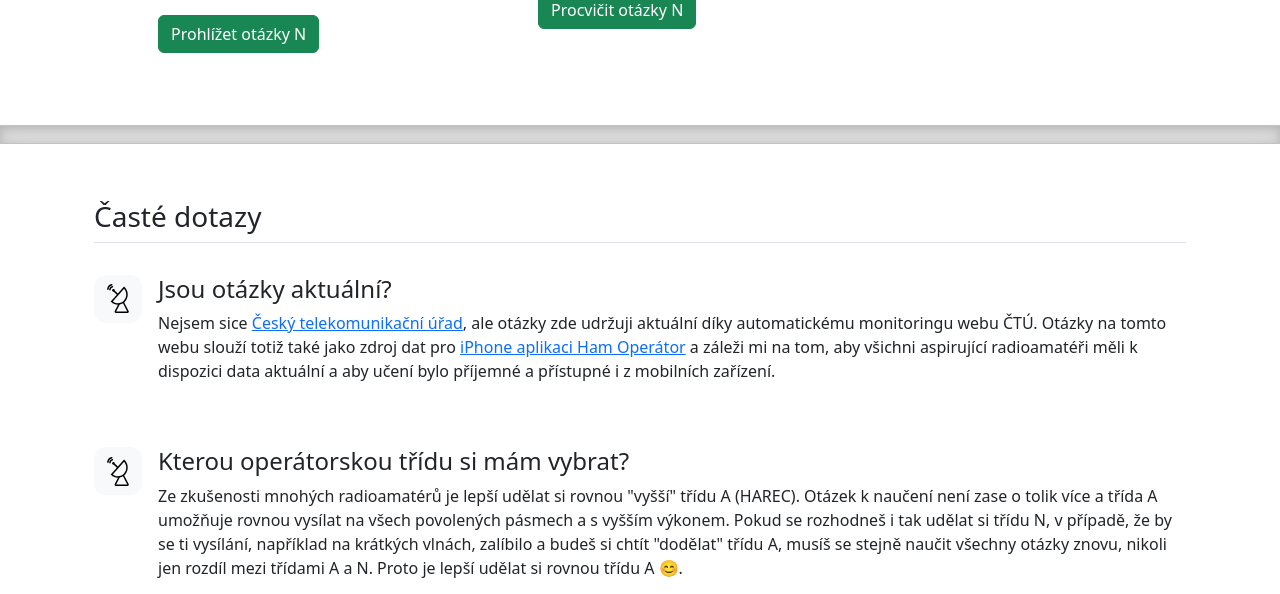
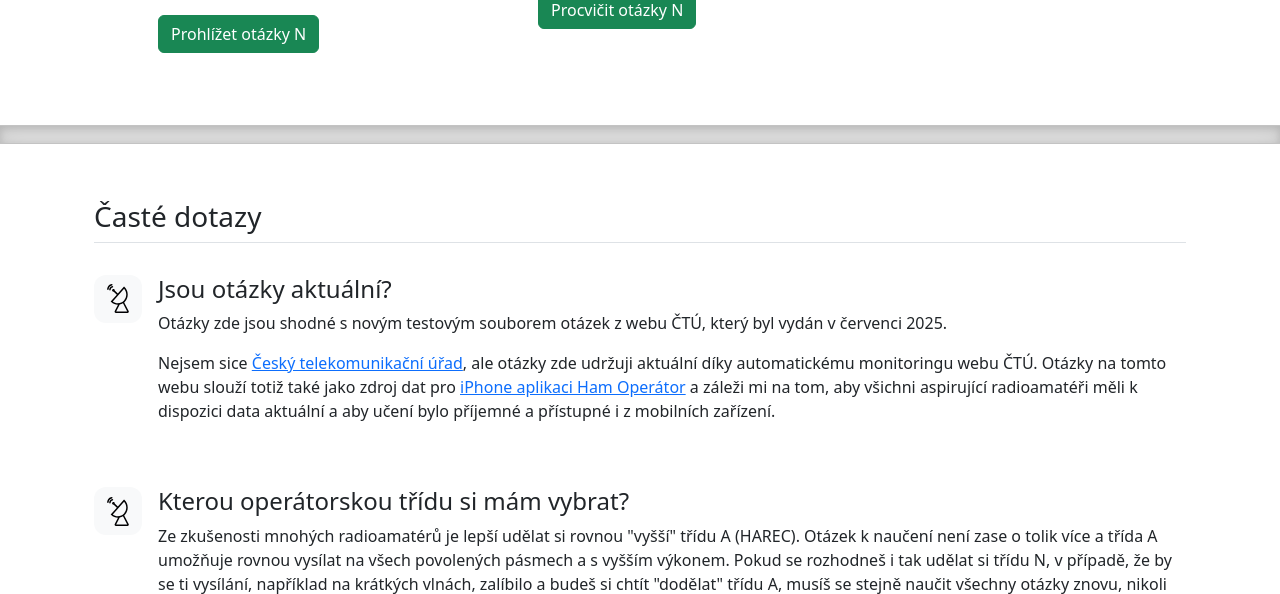
Before and after one commit to filipmelik/hamotazky, a Symfony app: template templates/homepage.html.twig in a window 1280 px wide. Shown: the part 902-1496 px from the top of the page. Run offline with Twig, Linux system fonts and the light colour scheme; the template is opened without the code that fills it, so the values that code supplies are empty; some libraries are stand-ins or nearby versions.

Commit message:
update test questions to version 07-2025

```diff
--- a/templates/homepage.html.twig
+++ b/templates/homepage.html.twig
@@ -179,6 +179,7 @@ Otázky pro získání radioamatérského oprávnění v ČR
         </div>
         <div>
           <h4>Jsou otázky aktuální?</h4>
+          <p>Otázky zde jsou shodné s novým testovým souborem otázek z webu ČTÚ, který byl vydán v červenci 2025.</p>
           <p>Nejsem sice <a href="https://ctu.gov.cz/druhy-prukazu" target="_blank">Český telekomunikační úřad</a>, ale otázky zde udržuji aktuální díky automatickému monitoringu webu ČTÚ. Otázky na tomto webu slouží totiž také jako zdroj dat pro <a href="https://itunes.apple.com/app/apple-store/id6472734388?mt=8" target="_blank">iPhone aplikaci Ham Operátor</a> a záleži mi na tom, aby všichni aspirující radioamatéři měli k dispozici data aktuální a aby učení bylo příjemné a přístupné i z mobilních zařízení.</p>
         </div>
       </div>
```
Also changed, not shown: filestorage/hamtest.sqlite3.
